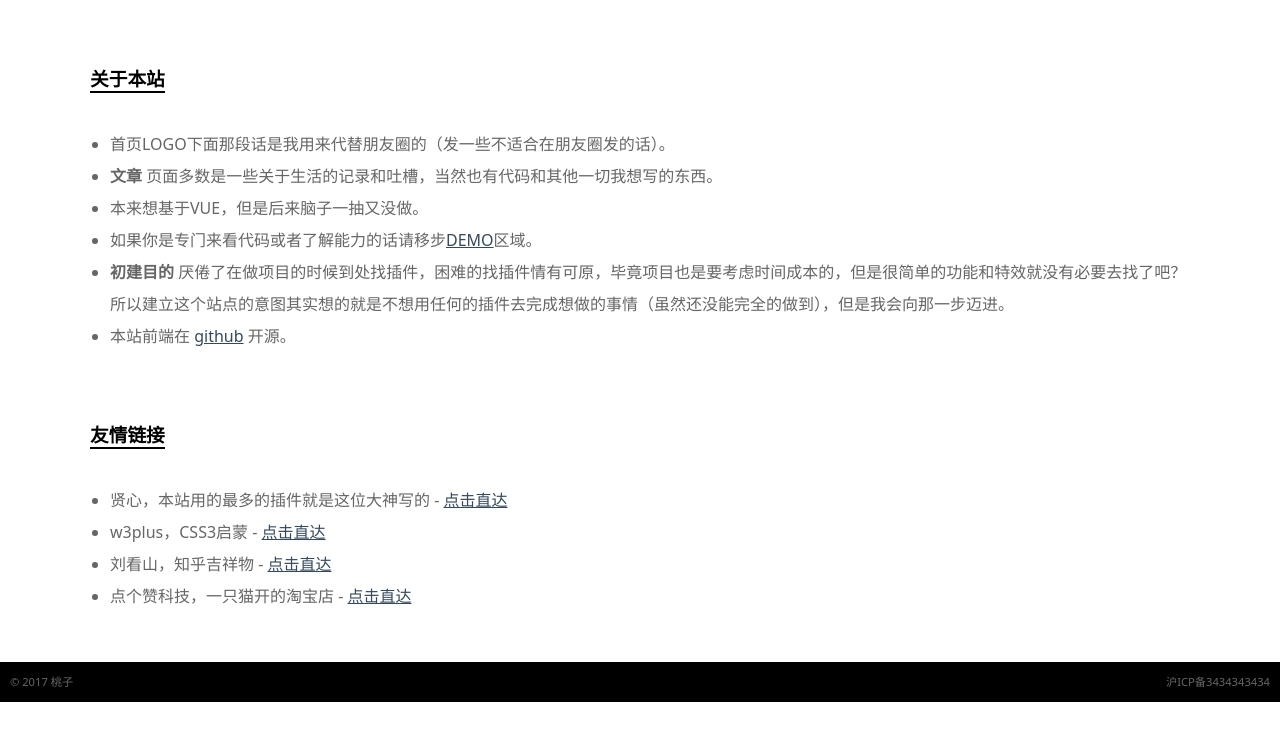
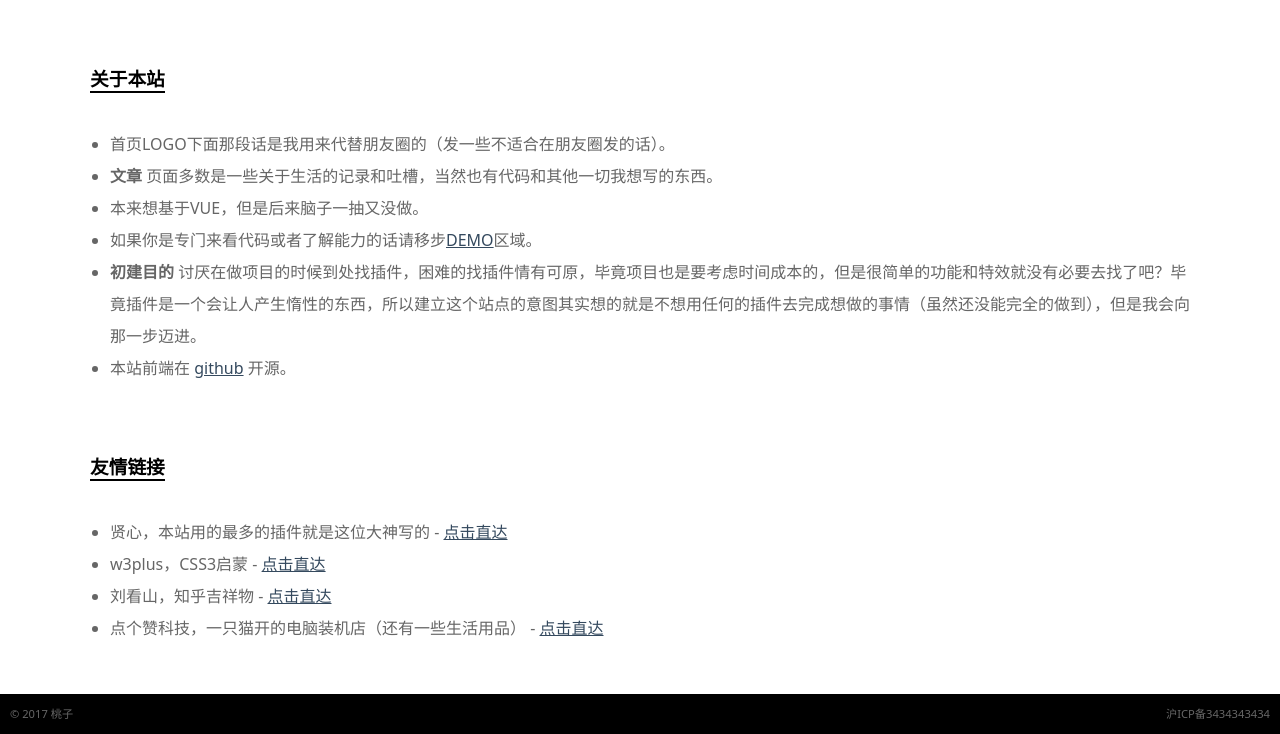
Before and after one commit to lambortao/zytao, a plain HTML site: page about.html in a window 1280 px wide. Shown: the part 677-1411 px from the top of the page. Before the commit the page ends 1379 px from the top, so only its background shows below. Drawn offline with Linux system fonts and the light colour scheme.

Commit message:
about完成

```diff
--- a/about.html
+++ b/about.html
@@ -41,7 +41,7 @@
                         <li><b>文章</b>&nbsp;页面多数是一些关于生活的记录和吐槽，当然也有代码和其他一切我想写的东西。</li>
                         <li>本来想基于VUE，但是后来脑子一抽又没做。</li>
                         <li>如果你是专门来看代码或者了解能力的话请移步<a href="demo.html">DEMO</a>区域。</li>
-                        <li><b>初建目的</b>&nbsp;厌倦了在做项目的时候到处找插件，困难的找插件情有可原，毕竟项目也是要考虑时间成本的，但是很简单的功能和特效就没有必要去找了吧？所以建立这个站点的意图其实想的就是不想用任何的插件去完成想做的事情（虽然还没能完全的做到），但是我会向那一步迈进。</li>
+                        <li><b>初建目的</b>&nbsp;讨厌在做项目的时候到处找插件，困难的找插件情有可原，毕竟项目也是要考虑时间成本的，但是很简单的功能和特效就没有必要去找了吧？毕竟插件是一个会让人产生惰性的东西，所以建立这个站点的意图其实想的就是不想用任何的插件去完成想做的事情（虽然还没能完全的做到），但是我会向那一步迈进。</li>
                         <li>本站前端在&nbsp;<a target="_black" href="https://github.com/lambortao/zytao">github</a>&nbsp;开源。</li>
                     </ul>
                 </div>
@@ -63,7 +63,7 @@
                             <a target="_black" href="https://liukanshan.zhihu.com/">点击直达</a>
                         </li>
                         <li>
-                            <p>点个赞科技，一只猫开的淘宝店 - </p>
+                            <p>点个赞科技，一只猫开的电脑装机店（还有一些生活用品） - </p>
                             <a target="_black" href="http://jjboom.com/">点击直达</a>
                         </li>
                     </ul>
```
